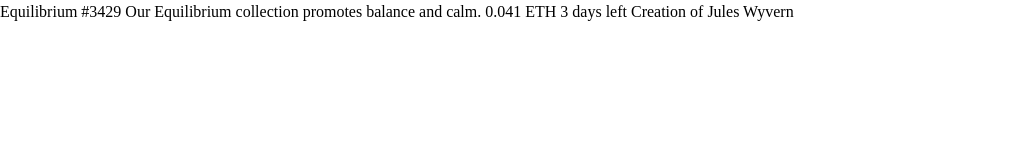
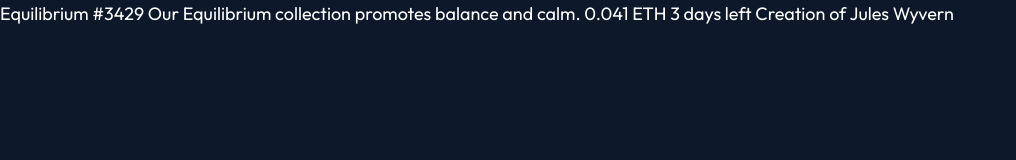
Before and after one commit to kldupless/frontendmentor-nftpreview, a plain HTML site: page index.html in a window 1280 px wide. Shown: the whole page, without its empty margins (0-1016 px from the left). Drawn offline with Linux system fonts and the light colour scheme.

Commit message:
Create initial body styles Import fonts

```diff
--- a/style.css
+++ b/style.css
@@ -1,3 +1,6 @@
+/* Imports */
+@import url('https://fonts.googleapis.com/css2?family=Outfit:wght@300;400;600&display=swap');
+
 /* Box sizing rules */
 *,
 *::before,
@@ -74,3 +77,14 @@ select {
 }
 
 /* Project styles */
+
+body {
+    background: hsl(217, 54%, 11%);
+    font-family: Outfit, sans-serif;
+    font-size: 18px;
+    color: hsl(0, 0%, 100%);
+}
+
+.card {
+    background: hsl(216, 50%, 16%);
+}
```
